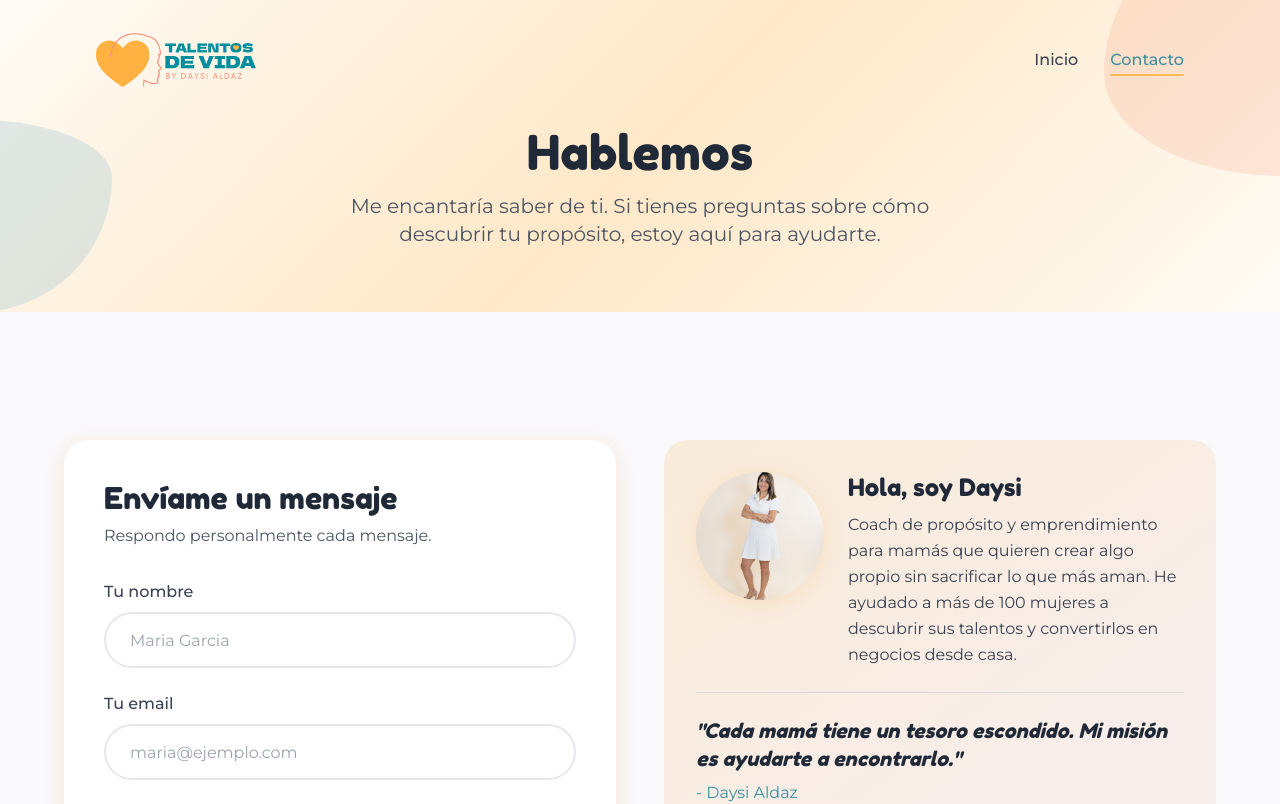
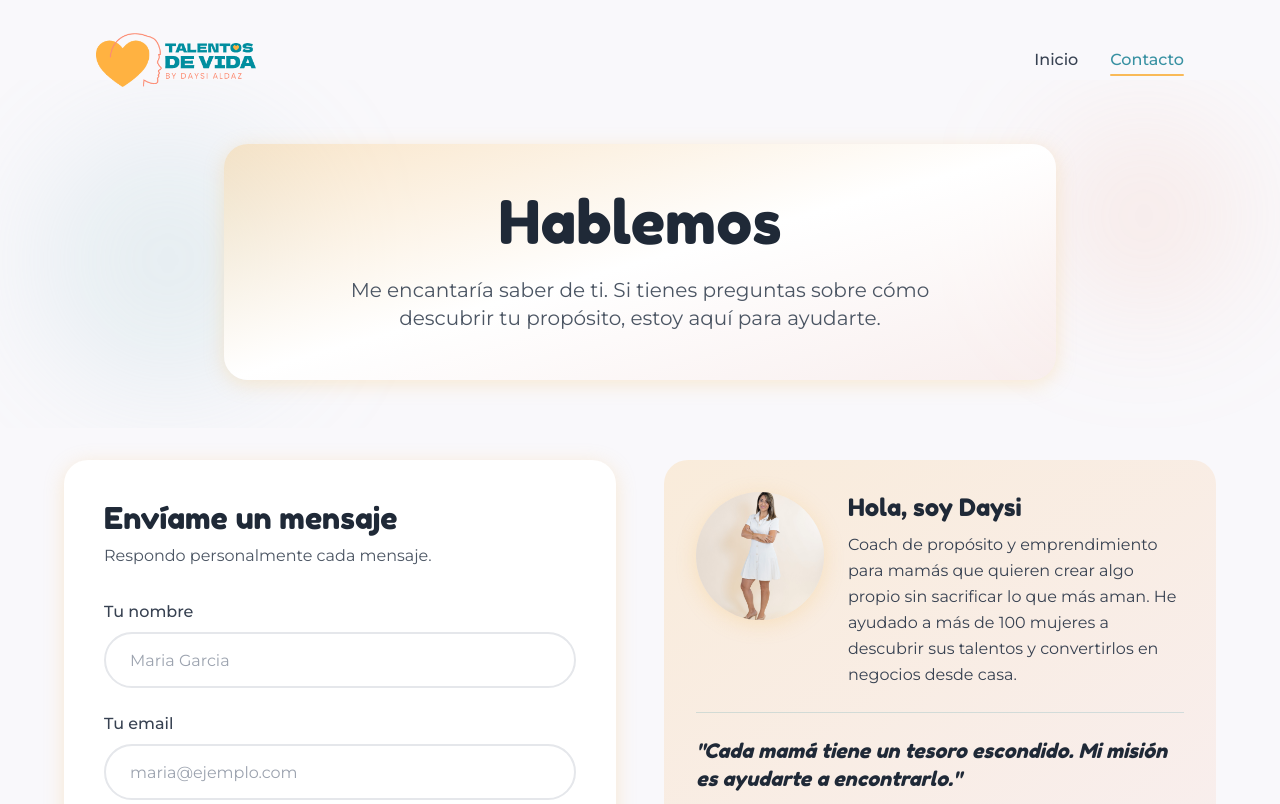
Before and after one commit to Juandurdaneta/talentos-de-vida, a Next.js app: page /contacto in a window 1280 px wide. Shown: the top 804 px of the page. Built offline with nearby package versions, Linux system fonts and the light colour scheme; a web font is replaced by a local one.

Commit message:
Refactor ContactoPage layout for improved structure and visual appeal; enhance hero section styling and spacing for better user experience.

```diff
--- a/src/app/contacto/page.tsx
+++ b/src/app/contacto/page.tsx
@@ -12,25 +12,31 @@ export const metadata: Metadata = {
 export default function ContactoPage() {
   return (
     <main>
-      {/* Hero-style header */}
-      <section className="pt-32 pb-16 gradient-warm relative overflow-hidden">
+      {/* Header spacer */}
+      <div className="h-20 bg-off-white" />
+
+      {/* Hero section - visually separated from header */}
+      <section className="pt-12 md:pt-16 pb-8 md:pb-12 bg-off-white relative overflow-hidden">
         {/* Decorative shapes */}
-        <div className="absolute -top-20 -right-20 w-64 h-64 bg-coral/20 organic-shape-1" />
-        <div className="absolute bottom-0 -left-20 w-48 h-48 bg-teal-light/30 organic-shape-2" />
+        <div className="absolute top-10 right-10 w-48 h-48 bg-coral/15 rounded-full blur-3xl" />
+        <div className="absolute bottom-10 left-10 w-64 h-64 bg-teal-light/20 rounded-full blur-3xl" />
 
-        <div className="max-w-4xl mx-auto px-4 md:px-8 text-center relative z-10">
-          <h1 className="font-fredoka text-3xl md:text-4xl lg:text-5xl text-gray-800 mb-4">
-            Hablemos
-          </h1>
-          <p className="font-montserrat text-lg md:text-xl text-gray-600 max-w-2xl mx-auto">
-            Me encantaría saber de ti. Si tienes preguntas sobre cómo descubrir
-            tu propósito, estoy aquí para ayudarte.
-          </p>
+        <div className="max-w-4xl mx-auto px-4 md:px-8 relative z-10">
+          {/* Hero card */}
+          <div className="bg-gradient-to-br from-peach/30 via-white to-coral/10 rounded-3xl p-8 md:p-12 shadow-soft text-center">
+            <h1 className="font-fredoka text-4xl md:text-5xl lg:text-6xl text-gray-800 mb-6">
+              Hablemos
+            </h1>
+            <p className="font-montserrat text-lg md:text-xl text-gray-600 max-w-2xl mx-auto leading-relaxed">
+              Me encantaría saber de ti. Si tienes preguntas sobre cómo descubrir
+              tu propósito, estoy aquí para ayudarte.
+            </p>
+          </div>
         </div>
       </section>
 
       {/* Contact content */}
-      <section className="section-padding bg-off-white">
+      <section className="pt-8 pb-16 md:pb-24 bg-off-white">
         <div className="max-w-6xl mx-auto">
           <div className="grid md:grid-cols-2 gap-12 items-start">
             <ContactForm />
```
